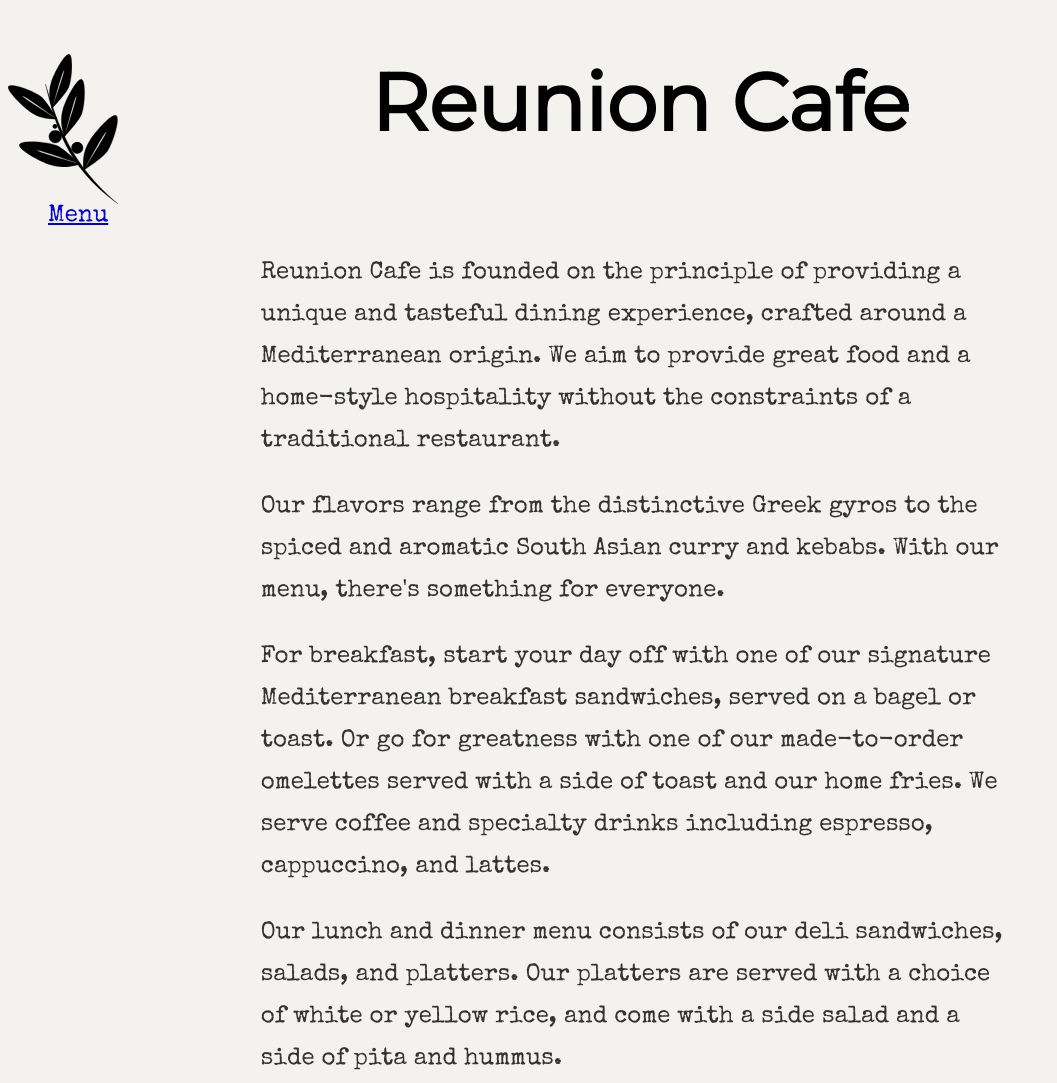
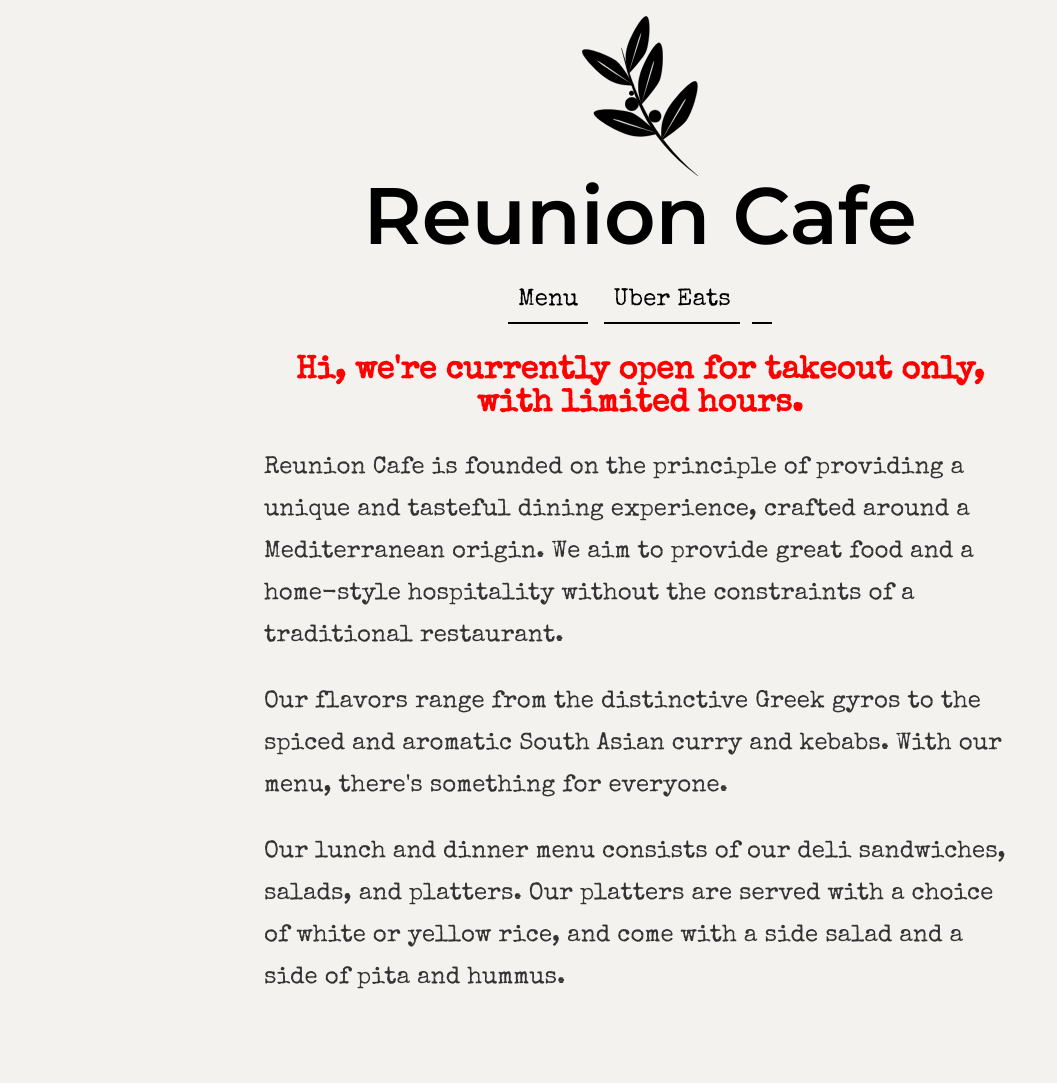
Before and after one commit to adeebsal/reunioncafe-website, a plain HTML site: page index.html in a window 1280 px wide. Shown: the whole page, without its empty margins (0-1057 px from the left). After the commit the page ends 1023 px from the top, so only its background shows below. Drawn offline with nearby package versions, Linux system fonts and the light colour scheme; a web font is replaced by a local one.

Commit message:
updated style and added announcement

```diff
--- a/index.html
+++ b/index.html
@@ -1,16 +1,20 @@
 <!DOCTYPE html>
 <head>
     <title>Reunion Cafe</title>
-    <link href="https://fonts.googleapis.com/css?family=Montserrat|Special+Elite|Space+Mono|Cutive" rel="stylesheet" type="text/css">
+    <link href="https://fonts.googleapis.com/css2?family=Montserrat:wght@400;600&family=Special+Elite&display=swap" rel="stylesheet">
     <link href="style.css" rel="stylesheet" type="text/css">
 </head>
 <body>
     <div id="header">
-        <img id=logo src="/assets/reunionlogo.svg" alt="Reunion Cafe Logo" height="150px" />
+        <img id="logo" src="/assets/reunionlogo.svg" alt="Reunion Cafe Logo" />
         <h1 id="restaurantname">Reunion Cafe</h1>
     </div>
     <ul id=navbar>
         <li><a href=menu.html>Menu</a></li>
+        <li><a href=https://www.ubereats.com/orlando/food-delivery/reunion-cafe/adgzQQKUTiqPr0sj6--ncA>Uber Eats</a></li>
+        <li><a </li>
     </ul>
-    <p>Reunion Cafe is founded on the principle of providing a unique and tasteful dining experience, crafted around a Mediterranean origin. We aim to provide great food and a home-style hospitality without the constraints of a traditional restaurant. </p><p>Our flavors range from the distinctive Greek gyros to the spiced and aromatic South Asian curry and kebabs. With our menu, there&#39;s something for everyone. </p><p>For breakfast, start your day off with one of our signature Mediterranean breakfast sandwiches, served on a bagel or toast. Or go for greatness with one of our made-to-order omelettes served with a side of toast and our home fries. We serve coffee and specialty drinks including espresso, cappuccino, and lattes.</p><p>Our lunch and dinner menu consists of our deli sandwiches, salads, and platters. Our platters are served with a choice of white or yellow rice, and come with a side salad and a side of pita and hummus.</p>
+    <h2 id="announcement">Hi, we're currently open for takeout only, with limited hours. </h2>
+
+    <p>Reunion Cafe is founded on the principle of providing a unique and tasteful dining experience, crafted around a Mediterranean origin. We aim to provide great food and a home-style hospitality without the constraints of a traditional restaurant. </p><p>Our flavors range from the distinctive Greek gyros to the spiced and aromatic South Asian curry and kebabs. With our menu, there&#39;s something for everyone. </p><p>Our lunch and dinner menu consists of our deli sandwiches, salads, and platters. Our platters are served with a choice of white or yellow rice, and come with a side salad and a side of pita and hummus.</p>
 </body>
--- a/style.css
+++ b/style.css
@@ -1,29 +1,63 @@
 #restaurantname {
-    font-family: Montserrat;
+    font-family: "Montserrat";
     font-size: 5em;
+    font-weight: 600;
     text-align: center;
+    line-height: 1;
+    margin: auto;
 }
 #logo {
-  position:absolute;
-  display: inline;
+    margin-left: auto;
+    margin-bottom: 0px;
+    margin-top: 1em;
+    margin-right: auto;
+    display: block;
+    height: 10em;
+}
+#navbar {
+    padding: 1em;
     text-align: center;
 }
 #navbar li {
     list-style: none;
+    text-align: center;
+    display: inline;
 }
 #navbar li a {
     font-family: Special Elite;
     font-size: 1.5em;
+    font-weight: 400;
+    text-decoration: none;
+    color: black;
+    border-bottom: solid;
+    border-width: 2px;
+    padding: .4em;
+    text-align: center;
+    margin: .25em
 }
-p {
+#navbar li a:hover {
+    background-color: black;
+    color: white;
+    border-top-right-radius: .25em;
+    border-top-left-radius: .25em;
+    border-bottom: solid;
+    border-bottom-color: black;
+}
+body p {
     font-family: Special Elite;
     font-size: 1.5em;
+    line-height: 1.75em;
+    color: #333
+}
+#announcement {
+    font-family: Special Elite;
+    font-size: 2em;
+    text-align: center;
+    color: red;
+}
+body {
+    background: #f3f2ee;
     text-align: left;
     padding-left: 20%;
     padding-right: 20%;
-  line-height: 1.75em;
-  color: #333
 }
-body {
-  background: #f3f2ee
-}
```
Lines whose indentation alone changed are shown as unchanged.
